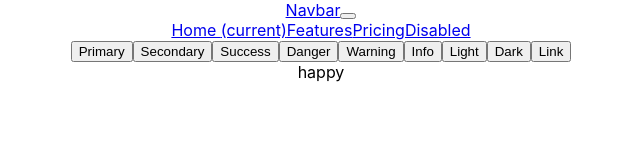
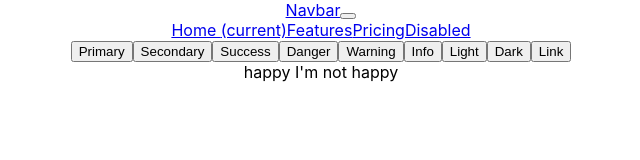
Before and after one commit to kittiwatpoom/hacktoberfest2020, a React (Create React App) app in the folder hacktoberfest2020/: page / in a window 1280 px wide. Shown: the top 160 px of the page, without its empty margins (319-959 px from the left). Built offline with nearby package versions, Linux system fonts and the light colour scheme.

Commit message:
[UPDATE] text i'm not happy

```diff
--- a/hacktoberfest2020/src/components/Jan.js
+++ b/hacktoberfest2020/src/components/Jan.js
@@ -5,6 +5,7 @@ export default class Jan extends Component {
         return (
             <div>
                 happy
+                I'm not happy
             </div>
         )
     }
```
